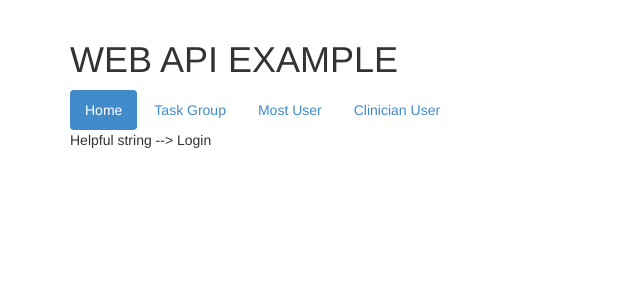
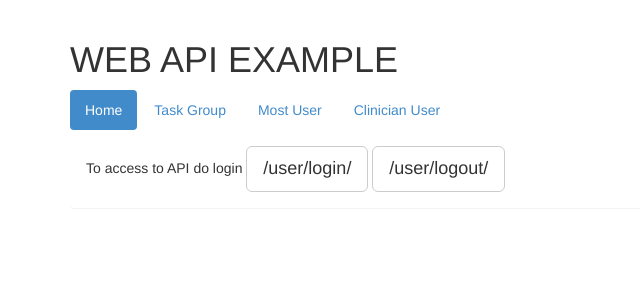
Before and after one commit to crs4/most, a Django app: template examples/most/templates/users/demo.html in a window 1280 px wide. Shown: the part 52-352 px from the top of the page, without its empty margins (0-640 px from the left). Run offline with Django 3.2, Linux system fonts and the light colour scheme; the template is opened without the code that fills it, so the values that code supplies are empty; some libraries are stand-ins or nearby versions.

Commit message:
demostrator draft

```diff
--- a/examples/most/most/urls.py
+++ b/examples/most/most/urls.py
@@ -9,4 +9,5 @@ urlpatterns = patterns('',
     url(r'^users/', include('users.urls', namespace='users')), #urls of users app api
     url(r'^admin/', include(admin.site.urls)),
     url(r'^demo/', 'most.views.examples', name='examples'),
+    url(r'^task_group/is_provider', 'most.views.task_group_is_provider'),
 )
--- a/examples/most/most/views.py
+++ b/examples/most/most/views.py
@@ -13,3 +13,7 @@ def examples(request):
     response = render_to_response('users/demo.html', context)
     response.set_cookie("django_language", get_language())
     return response
+
+
+def task_group_is_provider(request):
+    return render_to_response('users/task_group/is_provider.html', {'api_description': request.POST['caller']})
--- a/examples/most/static/css/demo.css
+++ b/examples/most/static/css/demo.css
@@ -1,81 +1,3 @@
-#remote .empty-message {
-    padding: 5px 10px;
-    text-align: center;
+.btn-api {
+    white-space: normal;
 }
-
-/*.container { margin:30px; }
-
-.twitter-typeahead {
-    width: 100%;
-    position: relative;
-}
-.twitter-typeahead .tt-query,
-.twitter-typeahead .tt-hint {
-    margin-bottom: 0;
-    width:100%;
-    height: 34px;
-    position: absolute;
-    top:0;
-    left:0;
-}
-.twitter-typeahead .tt-hint {
-    color:#a1a1a1;
-    z-index: 1;
-    padding: 6px 12px;
-    border:1px solid transparent;
-}
-.twitter-typeahead .tt-query {
-    z-index: 2;
-    border-radius: 4px!important;
-    /* add these 2 statements if you have an appended input group */
-    border-top-right-radius: 0!important;
-    border-bottom-right-radius: 0!important;
-    /* add these 2 statements if you have an prepended input group */
-   /*  border-top-left-radius: 0!important;
-    border-bottom-left-radius: 0!important; */
-}
-
-.tt-dropdown-menu {
-    min-width: 160px;
-    margin-top: 2px;
-    padding: 5px 0;
-    background-color: #fff;
-    border: 1px solid #ccc;
-    border: 1px solid rgba(0,0,0,.2);
-    *border-right-width: 2px;
-    *border-bottom-width: 2px;
-    -webkit-border-radius: 6px;
-    -moz-border-radius: 6px;
-    border-radius: 6px;
-    -webkit-box-shadow: 0 5px 10px rgba(0,0,0,.2);
-    -moz-box-shadow: 0 5px 10px rgba(0,0,0,.2);
-    box-shadow: 0 5px 10px rgba(0,0,0,.2);
-    -webkit-background-clip: padding-box;
-    -moz-background-clip: padding;
-    background-clip: padding-box;
-}
-
-.tt-suggestion {
-    display: block;
-    padding: 3px 20px;
-}
-
-.tt-suggestion.tt-is-under-cursor {
-    color: #fff;
-    background-color: #0081c2;
-    background-image: -moz-linear-gradient(top, #0088cc, #0077b3);
-    background-image: -webkit-gradient(linear, 0 0, 0 100%, from(#0088cc), to(#0077b3));
-    background-image: -webkit-linear-gradient(top, #0088cc, #0077b3);
-    background-image: -o-linear-gradient(top, #0088cc, #0077b3);
-    background-image: linear-gradient(to bottom, #0088cc, #0077b3);
-    background-repeat: repeat-x;
-    filter: progid:DXImageTransform.Microsoft.gradient(startColorstr='#ff0088cc', endColorstr='#ff0077b3', GradientType=0)
-}
-
-.tt-suggestion.tt-is-under-cursor a {
-    color: #fff;
-}
-
-.tt-suggestion p {
-    margin: 0;
-*/
--- /dev/null
+++ b/examples/most/static/js/demo/task_group.js
@@ -0,0 +1,10 @@
+$(function() {
+    $('#task_group_func_1').click(function(){
+        console.log('in task_group_func_1 click event');
+        //$( '#api-launcher-body' ).html($( this ).html());
+        $( '#api-launcher' ).load('/task_group/is_provider/', {'caller':$( this ).text()}, function() {
+            console.log('loaded');
+            $( '#api-launcher' ).modal().show();
+        })
+    });
+});
--- a/examples/most/templates/users/demo.html
+++ b/examples/most/templates/users/demo.html
@@ -14,15 +14,46 @@
   <!-- Tab panes -->
   <div class="tab-content">
     <div class="tab-pane fade in active" id="home">
-      Helpful string --> Login
+      <div class="row clearfix">
+        <div class="col-md-12 column">
+          <div class="panel">
+            <div class="panel-body">
+              To access to API do login
+              <a class="btn btn-default btn-lg" href="#api-launcher" data-toggle="modal" id="login" role="button">/user/login/</a>
+              <a class="btn btn-default btn-lg" href="#api-launcher" data-toggle="modal" id="logout" role="button">/user/logout/</a>
+            </div>
+          </div>
+        </div>
+      </div>
     </div>
     <div class="tab-pane fade" id="task_group">
       <div class="row clearfix">
-        <div class="col-md-5 column btn-group-vertical">
-          <a class="btn btn-default btn-lg" href="#api-launcher" data-toggle="modal" id="task_group_func_1" role="button">/task_group/(?P&lt;task_group_id&gt;\d+)/is_provider/</a>
-          <a class="btn btn-default btn-lg" href="#api-launcher" data-toggle="modal" id="task_group_func_2" role="button">/task_group/(?P&lt;task_group_id&gt;\d+)/set_provider/</a>
+        <div class="col-md-7 column">
+          <div class="panel">
+            <div class="panel-heading">
+              <h3 class="panel-title">Task Group API</h3>
+            </div>
+            <div class="panel-body">
+              <div class=" btn-group-vertical">
+                <a class="btn btn-default btn-api" href="#api-launcher" data-toggle="modal" id="task_group_func_1" role="button">/task_group/(?P&lt;task_group_id&gt;\d+)/is_provider/</a>
+                <a class="btn btn-default btn-api" href="#api-launcher" data-toggle="modal" id="task_group_func_2" role="button">/task_group/(?P&lt;task_group_id&gt;\d+)/set_provider/</a>
+                <a class="btn btn-default btn-api" href="#api-launcher" data-toggle="modal" id="task_group_func_3" role="button">/task_group/list_available_states/</a>
+                <a class="btn btn-default btn-api" href="#api-launcher" data-toggle="modal" id="task_group_func_4" role="button">/task_group/(?P&lt;task_group_id&gt;\d+)/set_active_state/(?P&lt;active_state&gt;\d+)/</a>
+                <a class="btn btn-default btn-api" href="#api-launcher" data-toggle="modal" id="task_group_func_5" role="button">/task_group/(?P&lt;task_group_id&gt;\d+)/add_user/(?P&lt;user_id&gt;\d+)/</a>
+                <a class="btn btn-default btn-api" href="#api-launcher" data-toggle="modal" id="task_group_func_6" role="button">/task_group/(?P&lt;task_group_id&gt;\d+)/remove_user/(?P&lt;user_id&gt;\d+)/</a>
+                <a class="btn btn-default btn-api" href="#api-launcher" data-toggle="modal" id="task_group_func_7" role="button">/task_group/(?P&lt;task_group_id&gt;\d+)/list_users/</a>
+                <a class="btn btn-default btn-api" href="#api-launcher" data-toggle="modal" id="task_group_func_8" role="button">/task_group/(?P&lt;task_group_id&gt;\d+)/add_related_task_group/(?P&lt;related_task_group_id&gt;\d+)/</a>
+                <a class="btn btn-default btn-api" href="#api-launcher" data-toggle="modal" id="task_group_func_9" role="button">/task_group/(?P&lt;task_group_id&gt;\d+)/remove_related_task_group/(?P&lt;related_task_group_id&gt;\d+)/</a>
+                <a class="btn btn-default btn-api" href="#api-launcher" data-toggle="modal" id="task_group_func_10" role="button">/task_group/(?P&lt;task_group_id&gt;\d+)/list_related_task_groups/</a>
+                <a class="btn btn-default btn-api" href="#api-launcher" data-toggle="modal" id="task_group_func_11" role="button">/task_group/(?P&lt;task_group_id&gt;\d+)/has_clinicians/</a>
+                <a class="btn btn-default btn-api" href="#api-launcher" data-toggle="modal" id="task_group_func_12" role="button">/task_group/(?P&lt;task_group_id&gt;\d+)/list_clinicians/</a>
+                <a class="btn btn-default btn-api" href="#api-launcher" data-toggle="modal" id="task_group_func_13" role="button">/task_group/(?P&lt;task_group_id&gt;\d+)/has_clinician_provider/</a>
+                <a class="btn btn-default btn-api" href="#api-launcher" data-toggle="modal" id="task_group_func_14" role="button">/task_group/(?P&lt;task_group_id&gt;\d+)/list_clinician_providers/</a>
+              </div>
+            </div>
+          </div>
         </div>
-        <div class="col-md-7 column">
+        <div class="col-md-5 column">
           <div class="panel panel-success">
             <div class="panel-heading">
               <h3 class="panel-title">Results</h3>
@@ -34,17 +65,24 @@
     </div>
     <div class="tab-pane fade" id="most_user">
       <div class="row clearfix">
-        <div class="col-md-5 column btn-group-vertical">
-          <a class="btn btn-default btn-lg" href="#api-launcher" data-toggle="modal" id="most_user_func_1" role="button" >/user/new/</a>
-          <a class="btn btn-default btn-lg" href="#api-launcher" data-toggle="modal" id="most_user_func_2" role="button">/user/login/</a>
-          <a class="btn btn-default btn-lg" href="#api-launcher" data-toggle="modal" id="most_user_func_3" role="button">/user/logout/</a>
-          <a class="btn btn-default btn-lg" href="#api-launcher" data-toggle="modal" id="most_user_func_4" role="button">/user/(?P&lt;user_id&gt;\d+)/get_user_info/</a>
-          <a class="btn btn-default btn-lg" href="#api-launcher" data-toggle="modal" id="most_user_func_5" role="button">/user/filter/</a>
-          <a class="btn btn-default btn-lg" href="#api-launcher" data-toggle="modal" id="most_user_func_6" role="button">/user/(?P&lt;user_id&gt;\d+)/edit/</a>
-          <a class="btn btn-default btn-lg" href="#api-launcher" data-toggle="modal" id="most_user_func_7" role="button">/user/(?P&lt;user_id&gt;\d+)/deactivate/</a>
-          <a class="btn btn-default btn-lg" href="#api-launcher" data-toggle="modal" id="most_user_func_8" role="button">/user/(?P&lt;user_id&gt;\d+)/activate/</a>
+        <div class="col-md-7 column">
+          <div class="panel">
+            <div class="panel-heading">
+              <h3 class="panel-title">Most User API</h3>
+            </div>
+            <div class="panel-body">
+              <div class=" btn-group-vertical">
+                <a class="btn btn-default btn-api" href="#api-launcher" data-toggle="modal" id="most_user_func_1" role="button" >/user/new/</a>
+                <a class="btn btn-default btn-api" href="#api-launcher" data-toggle="modal" id="most_user_func_2" role="button">/user/(?P&lt;user_id&gt;\d+)/get_user_info/</a>
+                <a class="btn btn-default btn-api" href="#api-launcher" data-toggle="modal" id="most_user_func_3" role="button">/user/filter/</a>
+                <a class="btn btn-default btn-api" href="#api-launcher" data-toggle="modal" id="most_user_func_4" role="button">/user/(?P&lt;user_id&gt;\d+)/edit/</a>
+                <a class="btn btn-default btn-api" href="#api-launcher" data-toggle="modal" id="most_user_func_5" role="button">/user/(?P&lt;user_id&gt;\d+)/deactivate/</a>
+                <a class="btn btn-default btn-api" href="#api-launcher" data-toggle="modal" id="most_user_func_6" role="button">/user/(?P&lt;user_id&gt;\d+)/activate/</a>
+              </div>
+            </div>
+          </div>
         </div>
-        <div class="col-md-7 column">
+        <div class="col-md-5 column">
           <div class="panel panel-success">
             <div class="panel-heading">
               <h3 class="panel-title">Results</h3>
@@ -56,20 +94,20 @@
     </div>
     <div class="tab-pane fade" id="clinician_user">
       <div class="row clearfix">
-        <div class="col-md-5 column">
+        <div class="col-md-7 column">
           <div class="panel">
             <div class="panel-heading">
               <h3 class="panel-title">Clinician User API</h3>
             </div>
             <div class="panel-body">
               <div class=" btn-group-vertical">
-                <a class="btn btn-default btn-lg" href="#api-launcher" data-toggle="modal" id="clinician_user_func_1" role="button">/clinician/(?P&lt;clinician_id&gt;\d+)/is_provider/</a>
-                <a class="btn btn-default btn-lg" href="#api-launcher" data-toggle="modal" id="clinician_user_func_2" role="button">/clinician/(?P&lt;clinician_id&gt;\d+)/set_provider/</a>
+                <a class="btn btn-default btn-api" href="#api-launcher" data-toggle="modal" id="clinician_user_func_1" role="button">/clinician/(?P&lt;clinician_id&gt;\d+)/is_provider/</a>
+                <a class="btn btn-default btn-api" href="#api-launcher" data-toggle="modal" id="clinician_user_func_2" role="button">/clinician/(?P&lt;clinician_id&gt;\d+)/set_provider/</a>
               </div>
             </div>
           </div>
         </div>
-        <div class="col-md-7 column">
+        <div class="col-md-5 column">
           <div class="panel panel-success">
             <div class="panel-heading">
               <h3 class="panel-title">Results</h3>
@@ -83,27 +121,12 @@
   </div>
   <div class="col-md-12 column">
     <div class="modal fade" id="api-launcher" role="dialog" aria-labelledby="API Launcher" aria-hidden="true">
-      <div class="modal-dialog">
-        <div class="modal-content">
-          <div class="modal-header">
-             <button type="button" class="close" data-dismiss="modal" aria-hidden="true">×</button>
-            <h4 class="modal-title" id="API Launcher">
 
-            </h4>
-          </div>
-          <div class="modal-body">
-
-          </div>
-          <div class="modal-footer">
-             <button type="button" class="btn btn-default" data-dismiss="modal">Close</button> <button type="button" class="btn btn-primary">Save changes</button>
-          </div>
-        </div>
-      </div>
     </div>
-
   </div>
 </div>
 {% endblock %}
 {% block script %}
-<script src="/static/js/demo.js"></script>
+<script src="/static/js/demo/task_group.js"></script>
+<script src="/static/js/demo/demo.js"></script>
 {% endblock %}
```
Also changed, not shown: examples/most/templates/users/base_modal.html (added, +18 -0 lines), examples/most/templates/users/task_group/is_provider.html (added, +20 -0 lines), examples/most/static/js/demo/demo.js (renamed from examples/most/static/js/demo.js).
